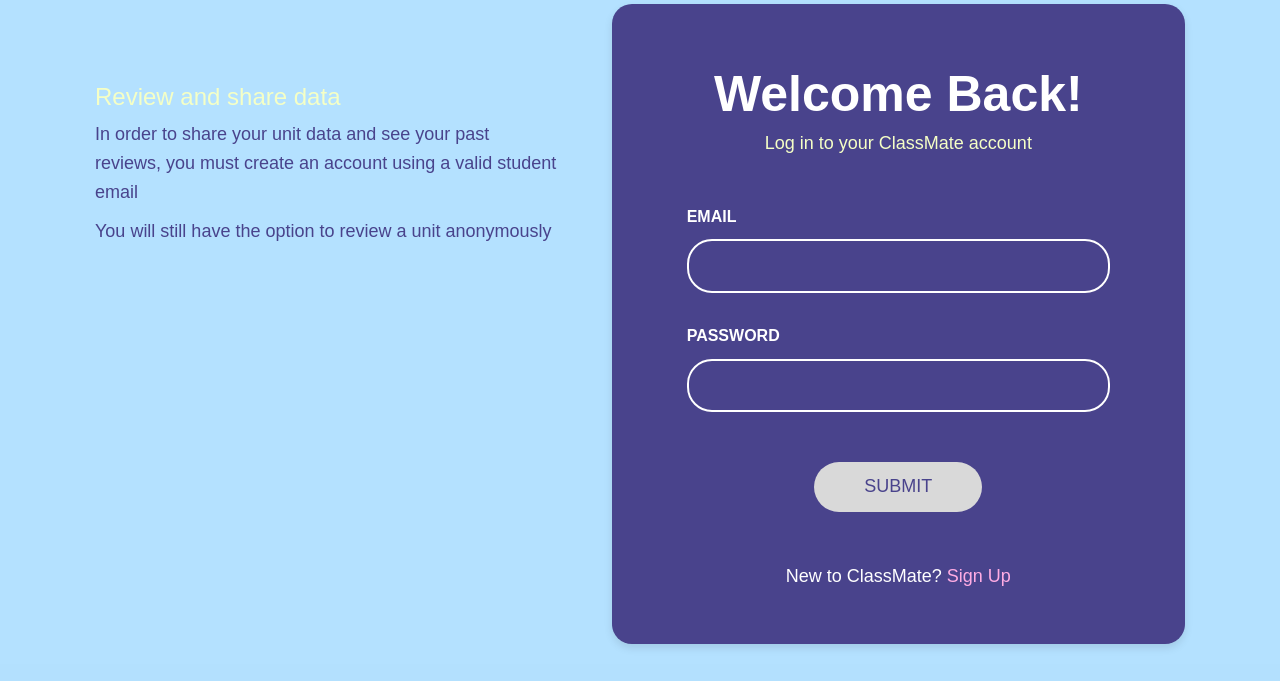
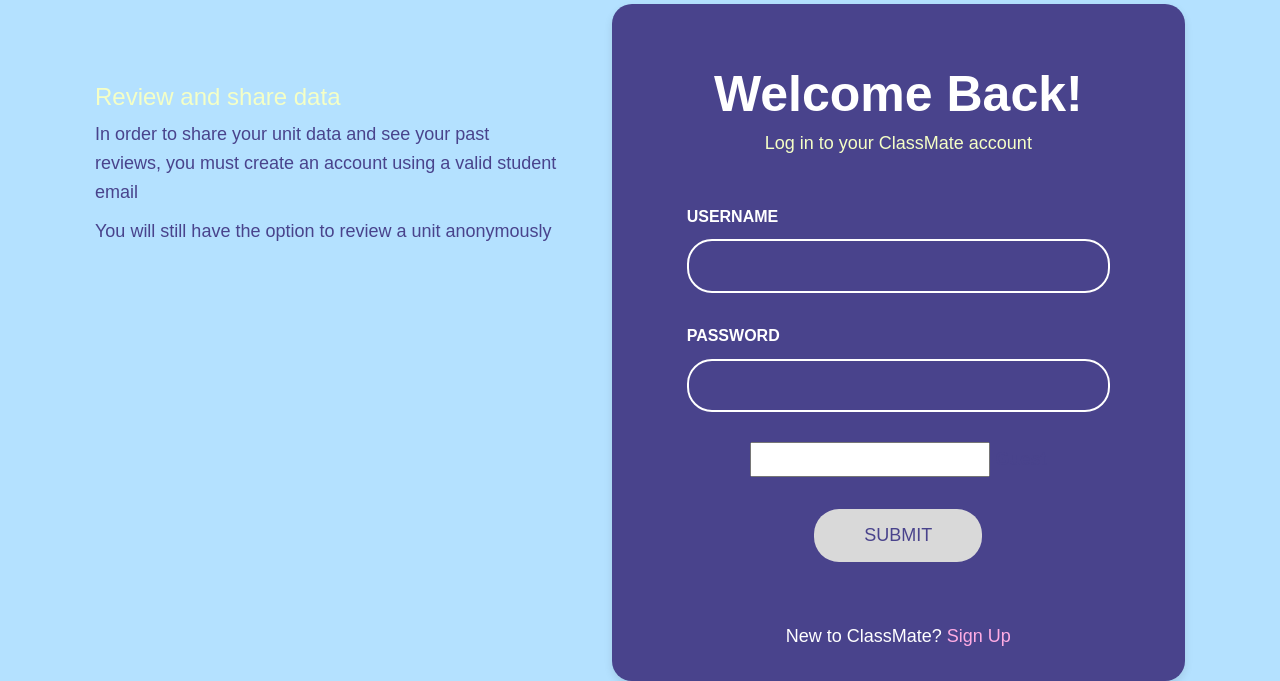
Before and after one commit to Dodocha190/Group-14, a Python web app: template app/templates/login_page.html in a window 1280 px wide. Shown: the part 136-817 px from the top of the page. Before the commit the page ends 784 px from the top, so only its background shows below. Run offline with Jinja, Linux system fonts and the light colour scheme; the template is opened without the code that fills it, so the values that code supplies are empty, except form fields; form fields are guessed from the names that the template uses; some libraries are stand-ins or nearby versions.

Commit message:
Update login_page.html
For the new login form i did a pull request form

```diff
--- a/app/templates/login_page.html
+++ b/app/templates/login_page.html
@@ -1,4 +1,5 @@
-{% extends 'header.html' %} {% block body %}
+{% extends 'header.html' %}
+{% block body %}
 <main class="container-fluid" style="margin-left: 60px">
   <div class="row">
     <div class="col-sm-5" style="margin-top: 100px">
@@ -17,35 +18,50 @@
             Log in to your ClassMate account
           </h4>
         </div>
-        <form name="login" action="" method="post">
-          <div>
+
+        <form name="login" action="" method="POST">
           {{ form.hidden_tag() }}
-            <p class="form-label">{{ form.email.label }}</p>
+
+          <p class="form-label">{{ form.username.label }}</p>
           <p>
-              {{ form.email(class="form-input", id="email") }} {% for error in
-              form.email.errors %}
+            {{ form.username(class="form-input", id="username") }}
+            {% for error in form.username.errors %}
               <span class="error-message">{{ error }}</span>
             {% endfor %}
           </p>
 
-
           <p class="form-label">{{ form.password.label }}</p>
           <p>
-              {{ form.password(class="form-input", id="password") }} {% for
-              error in form.password.errors %}
+            {{ form.password(class="form-input", id="password") }}
+            {% for error in form.password.errors %}
               <span class="error-message">{{ error }}</span>
             {% endfor %}
           </p>
 
-              {{ form.submit(class="form-submit", id="submit-button") }}
+          <p>
+            {{ form.guest(onclick="toggleGuest(this)") }}
+            {{ form.guest.label }}
+          </p>
 
-          </div>
+          <p>{{ form.submit(class="form-submit", id="submit-button") }}</p>
         </form>
-        <p style="margin-top: 30px; color:var(--text-tertiary)">
-          New to ClassMate? <a href="{{ url_for('signup') }}">Sign Up</a>
+
+        <p style="margin-top: 30px; color: var(--text-tertiary)">
+          New to ClassMate? <a href="{{ url_for('main.register') }}">Sign Up</a>
         </p>
       </div>
     </div>
   </div>
-</mai>
+</main>
+
+<script>
+  function toggleGuest(checkbox) {
+    const username = document.getElementById("username");
+    const password = document.getElementById("password");
+    const isGuest = checkbox.checked;
+
+    username.disabled = isGuest;
+    password.disabled = isGuest;
+  }
+</script>
 {% endblock %}
```
Lines whose indentation alone changed are shown as unchanged.
